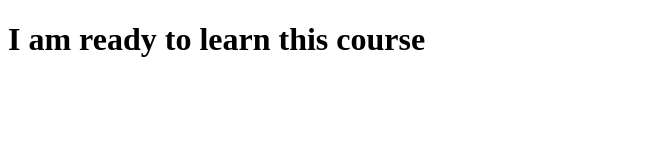
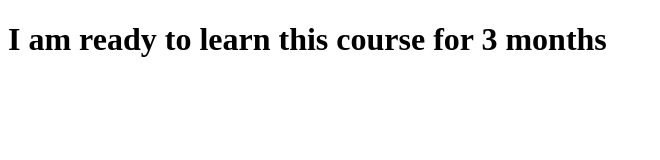
Before and after one commit to NgenoCalvin/coursera-test, a plain HTML site: page index.html in a window 1280 px wide. Shown: the whole page, without its empty margins (0-660 px from the left). Drawn offline with Linux system fonts and the light colour scheme.

Commit message:
Second version of web file.

```diff
--- a/index.html
+++ b/index.html
@@ -5,6 +5,6 @@
     <title>Coursera</title>
   </head>
   <body>
-    <h1>I am ready to learn this course</h1>
+    <h1>I am ready to learn this course for 3 months</h1>
   </body>
 </html>
```
